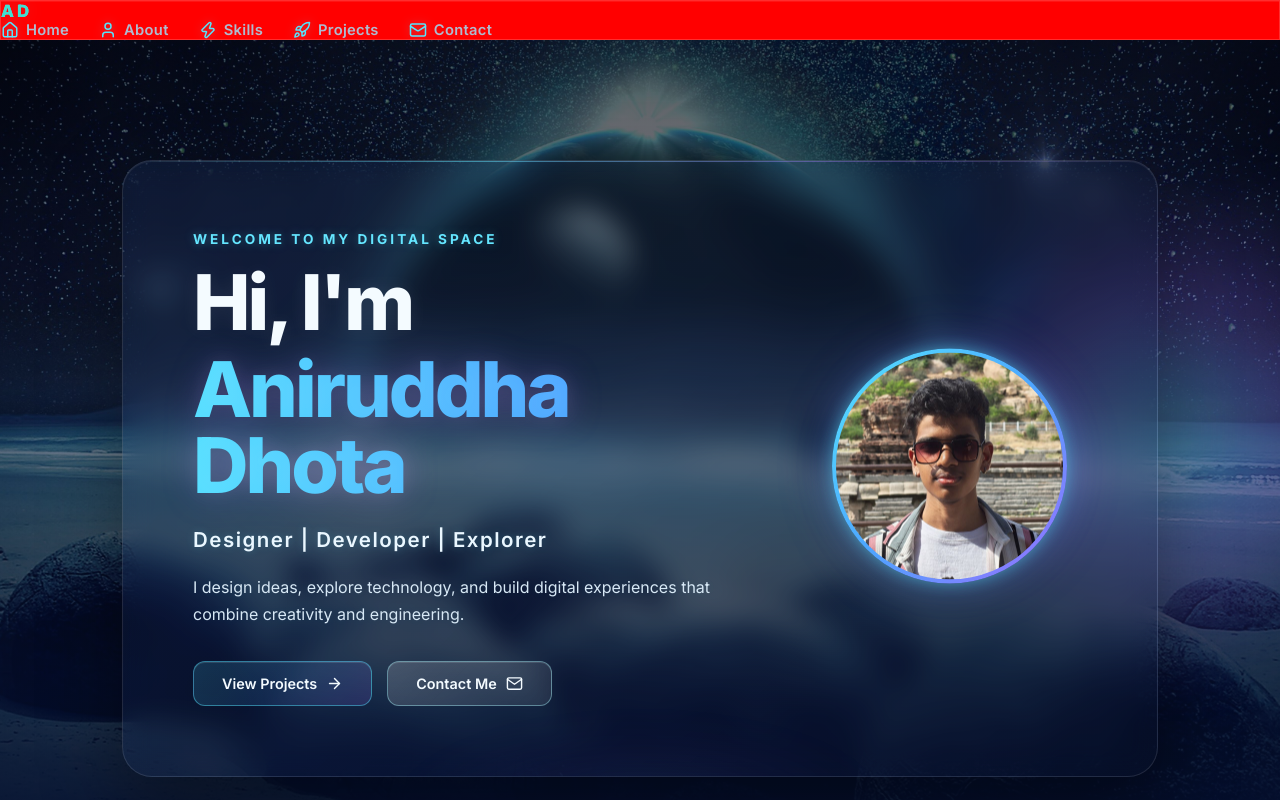
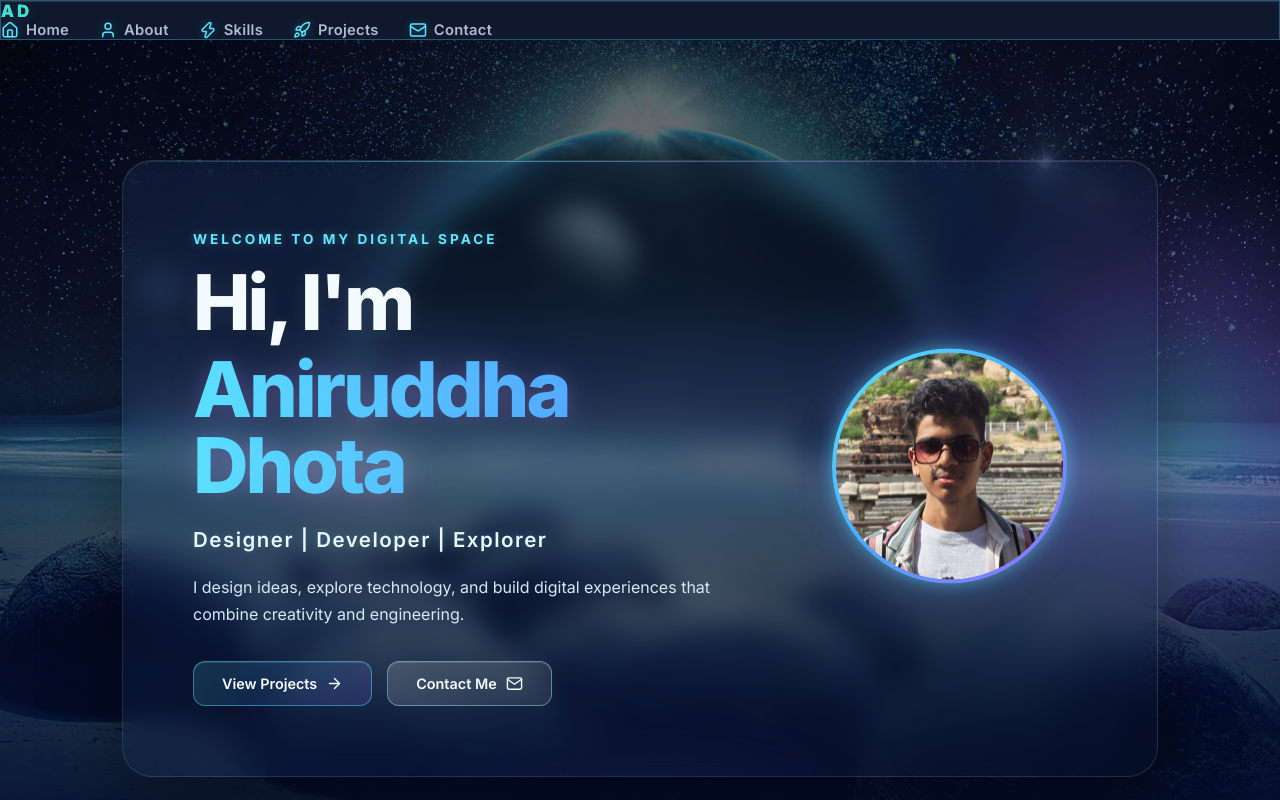
Before and after one commit to daniruddha483-hub/Portfolio, a React (Vite) app: page / in a window 1280 px wide. Shown: the top 800 px of the page. Built offline with nearby package versions, Linux system fonts and the light colour scheme.

Commit message:
navbar test2

```diff
--- a/src/components/Navbar/Navbar.module.css
+++ b/src/components/Navbar/Navbar.module.css
@@ -1,10 +1,27 @@
 .navbar {
-  background: red !important;
-  opacity: 1 !important;
+  background: rgba(15, 25, 45, 0.94) !important;
+
+  border:
+    1px solid rgba(85, 210, 255, 0.35);
+
+  backdrop-filter: blur(18px);
+  -webkit-backdrop-filter: blur(18px);
+
+  box-shadow:
+    0 8px 25px rgba(0, 0, 0, 0.40),
+    inset 0 1px 1px rgba(255, 255, 255, 0.12);
 }
 
 .navbar::before {
-  display: none !important;
+  display: block !important;
+
+  background:
+    linear-gradient(
+      120deg,
+      rgba(85, 229, 255, 0.06),
+      transparent 40%,
+      rgba(155, 108, 255, 0.05)
+    );
 }
 
 .logo {
```
